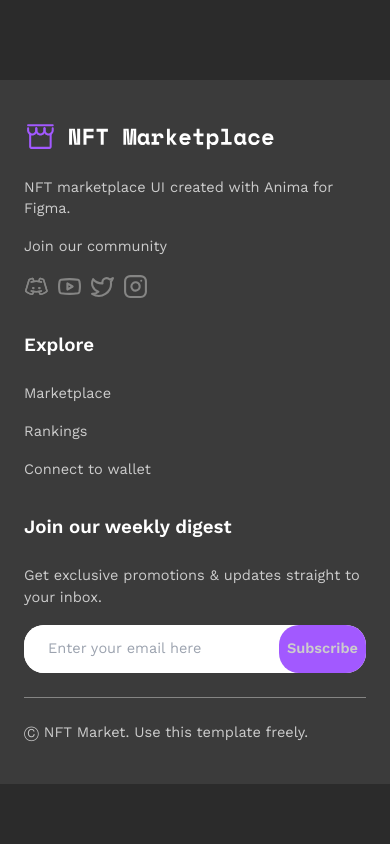
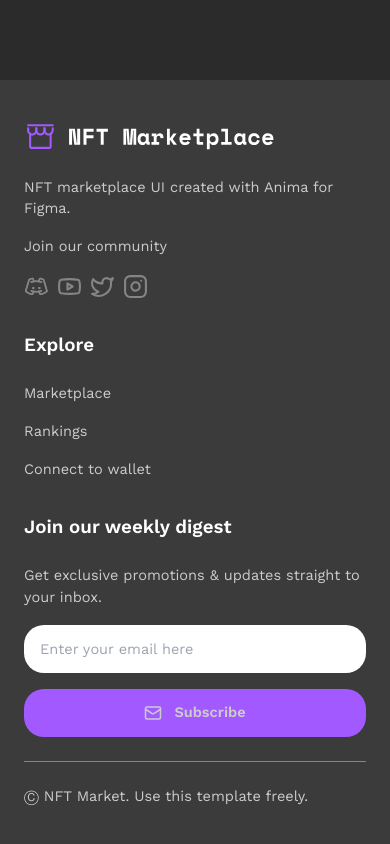
Before and after one commit to yaya-mamoudou/recreateApp-test, a Next.js app: page / in a window 390 px wide. Shown: the part 7850-8694 px from the top of the page. Before the commit the page ends 8634 px from the top, so only its background shows below. Built offline with nearby package versions, Linux system fonts and the light colour scheme.

Commit message:
different subscribe input on footer for mobile

```diff
--- a/src/components/footer.tsx
+++ b/src/components/footer.tsx
@@ -48,13 +48,22 @@ export default function Footer() {
 
 						<div className='text-gray-400 space-y-4'>
 							<div>Get exclusive promotions & updates straight to your inbox.</div>
-							<div className='bg-white flex mt-8 rounded-20 justify-between'>
+							<div className='bg-white hidden md:flex mt-8 rounded-20 justify-between'>
 								<input
 									className='rounded-20 w-auto text-sm px-6 ring-0 flex-1 border-none focus:border-none outline-none appearance-none text-black'
 									placeholder='Enter your email here'
 								/>
 								<Button className='px-2 md:px-10' size='sm'>
 									<Mail className='hidden md:block' size={18} /> Subscribe
+								</Button>
+							</div>
+							<div className='md:hidden mt-8'>
+								<input
+									className='rounded-20 bg-white w-full text-sm h-[3rem] mb-4 px-4 ring-0 flex-1 border-none focus:border-none outline-none appearance-none text-black'
+									placeholder='Enter your email here'
+								/>
+								<Button size='sm' className='w-full'>
+									<Mail size={18} /> Subscribe
 								</Button>
 							</div>
 						</div>
```
